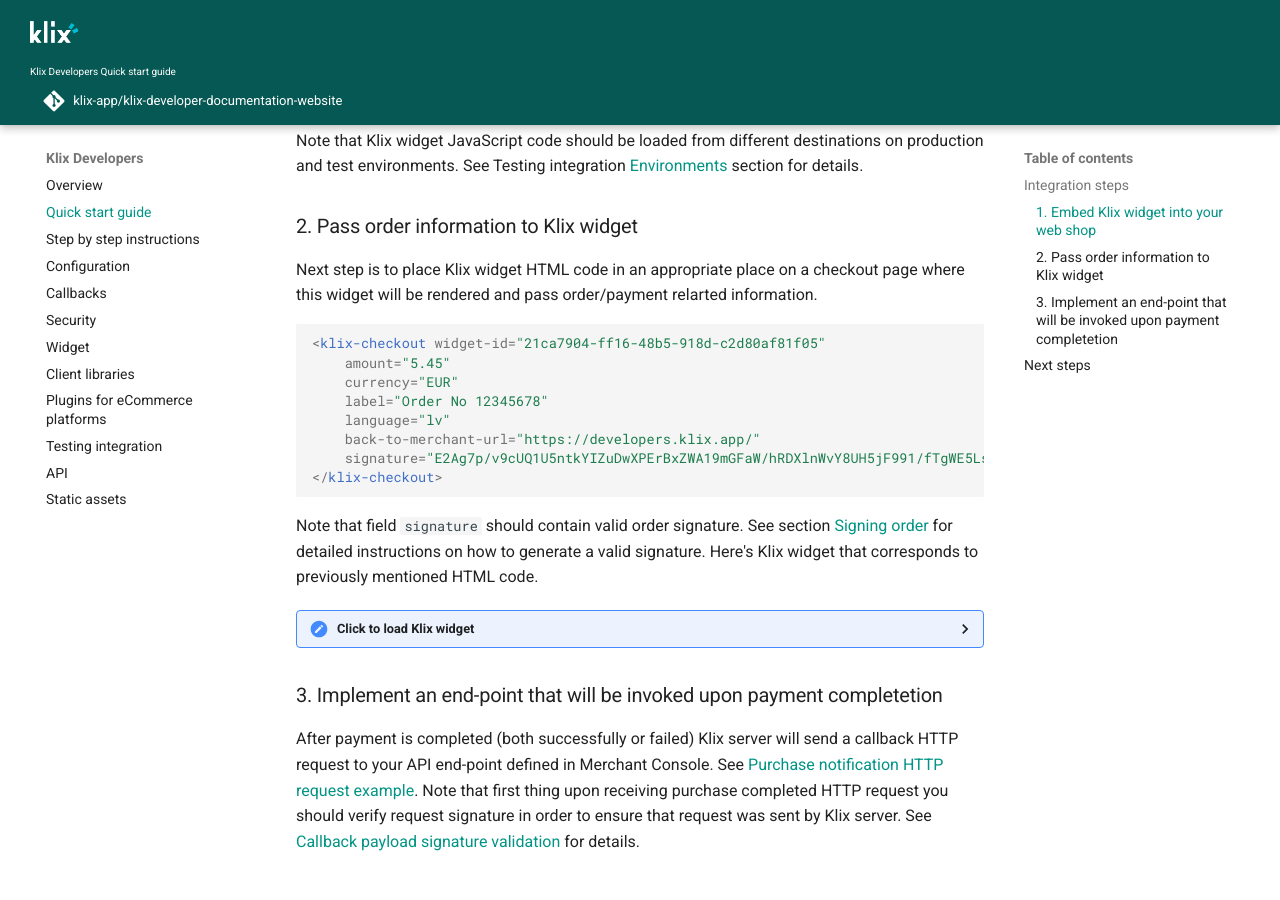
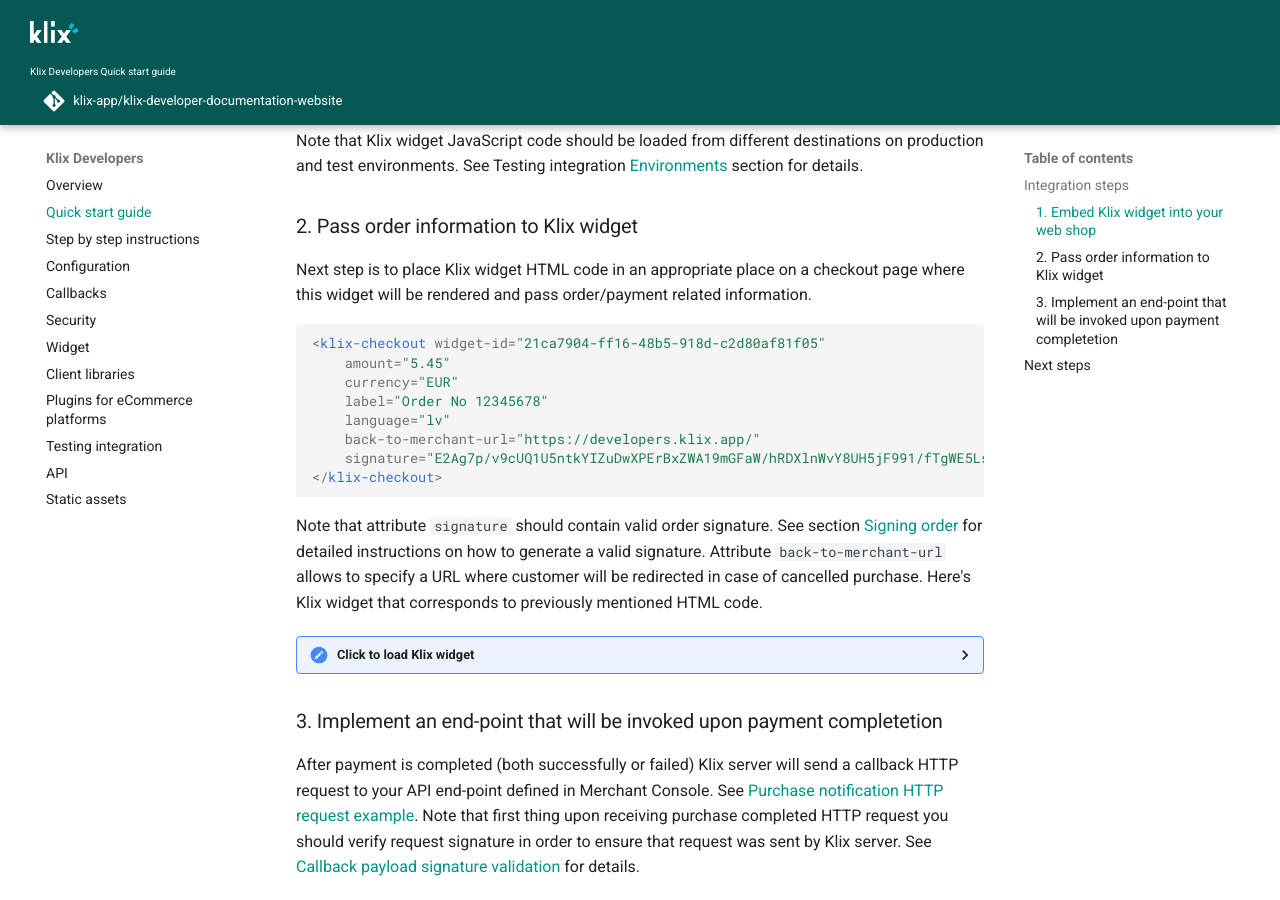
Before and after one commit to klix-app/klix-developer-documentation-website, an MkDocs documentation site: the page built from docs/quick-start-guide.md, in a window 1280 px wide and 900 px high, scrolled down 708 px. Built offline with MkDocs 1.6.1 and Material for MkDocs 9.7.7, drawn with Linux system fonts in a browser that asks for light colours; a script that is not in the unit is left out; comment, search, counter and statistics services are not loaded.

Commit message:
Fix typo

````diff
--- a/docs/quick-start-guide.md
+++ b/docs/quick-start-guide.md
@@ -25,7 +25,7 @@
 
 ### 2. Pass order information to Klix widget
 
-Next step is to place Klix widget HTML code in an appropriate place on a checkout page where this widget will be rendered and pass order/payment relarted information.
+Next step is to place Klix widget HTML code in an appropriate place on a checkout page where this widget will be rendered and pass order/payment related information.
 
 ```html
 <klix-checkout widget-id="21ca7904-ff16-48b5-918d-c2d80af81f05"
@@ -38,7 +38,7 @@
 </klix-checkout>
 ```
 
-Note that field `signature` should contain valid order signature. See section [Signing order](../security/#signing-order) for detailed instructions on how to generate a valid signature.
+Note that attribute `signature` should contain valid order signature. See section [Signing order](../security/#signing-order) for detailed instructions on how to generate a valid signature. Attribute `back-to-merchant-url` allows to specify a URL where customer will be redirected in case of cancelled purchase.
 Here's Klix widget that corresponds to previously mentioned HTML code.
 
 <!-- markdownlint-disable MD033 -->
````
